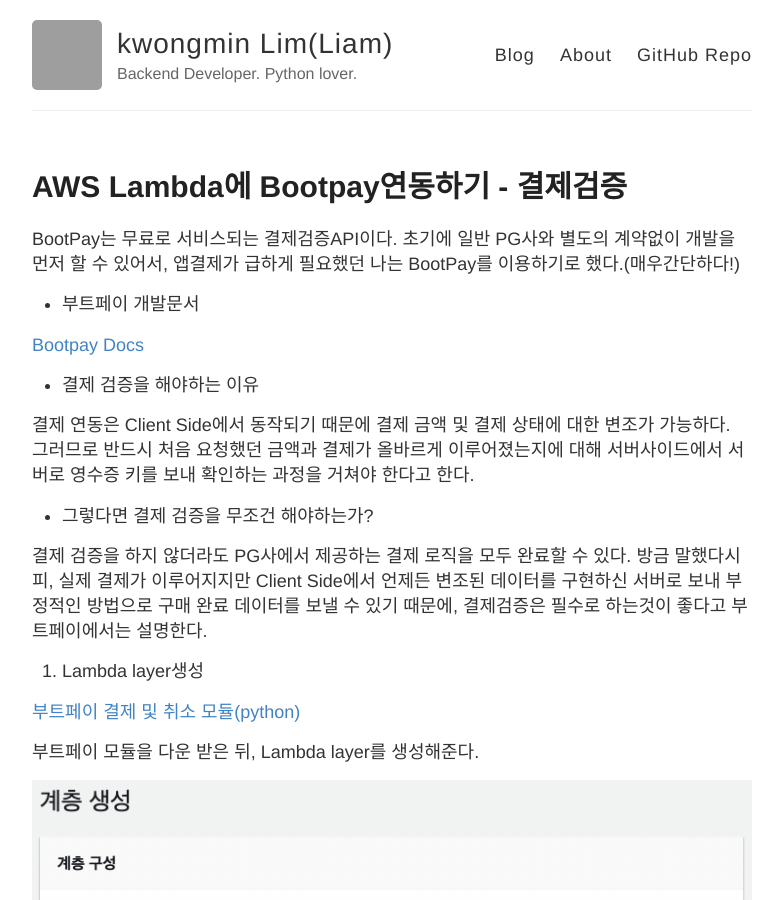
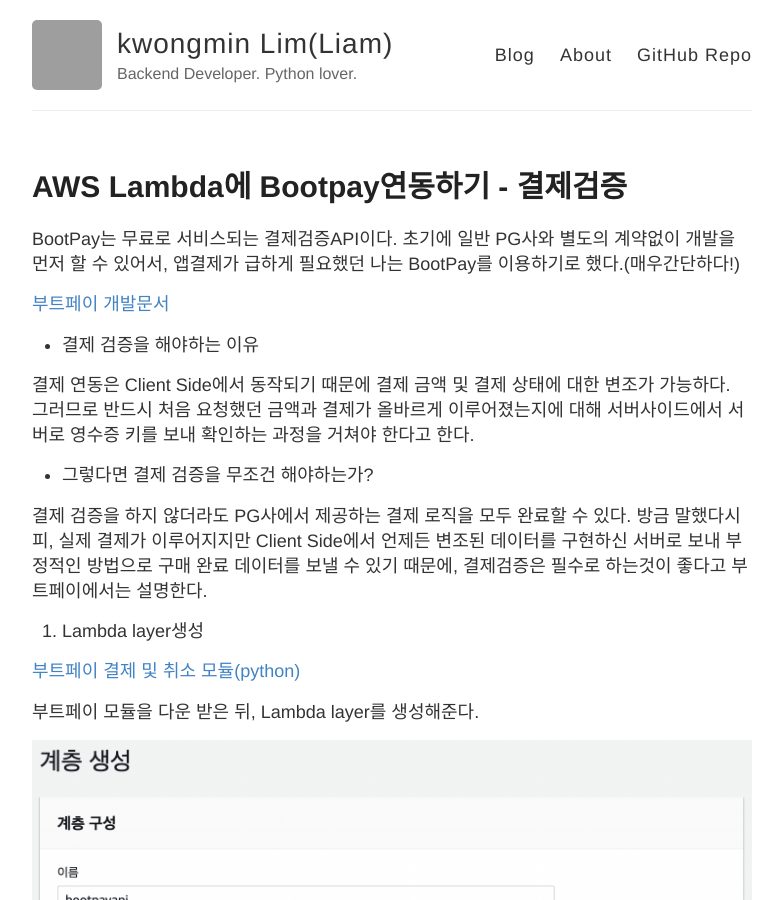
Before and after one commit to liampoet/liampoet.github.io-test2, a Jekyll site: the page built from _posts/2014-3-3-Hello-World.md, in a window 1280 px wide and 900 px high. Shown: the whole window, without its empty margins (248-1031 px from the left). Built offline with Jekyll 4.4.1, drawn with Linux system fonts in a browser that asks for light colours; grey boxes are pictures that could not be loaded.

Commit message:
Update 2014-3-3-Hello-World.md

```diff
--- a/_posts/2014-3-3-Hello-World.md
+++ b/_posts/2014-3-3-Hello-World.md
@@ -5,9 +5,7 @@
 BootPay는 무료로 서비스되는 결제검증API이다.
 초기에 일반 PG사와 별도의 계약없이 개발을 먼저 할 수 있어서, 앱결제가 급하게 필요했던 나는 BootPay를 이용하기로 했다.(매우간단하다!)
 
-* 부트페이 개발문서
-
-[Bootpay Docs](https://docs.bootpay.co.kr)
+[부트페이 개발문서](https://docs.bootpay.co.kr)
 
 * 결제 검증을 해야하는 이유
 
```
